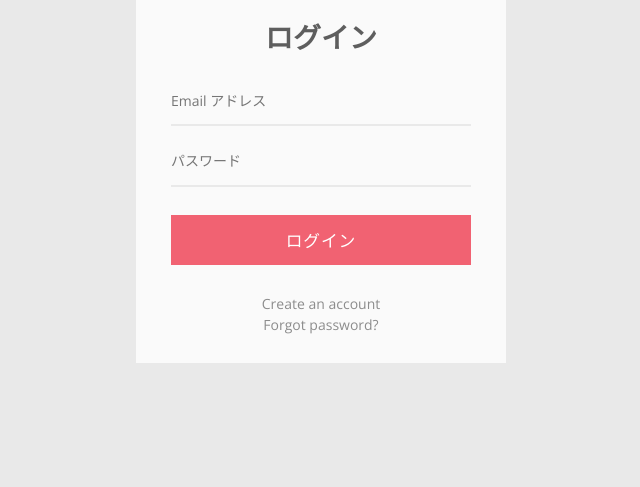
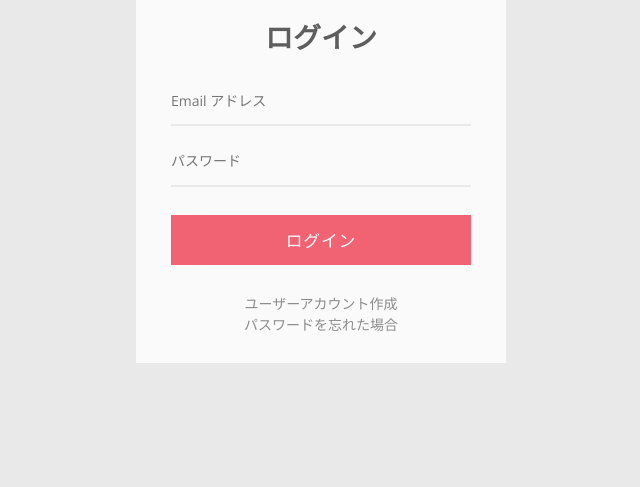
Before and after one commit to toyoko-creators/test-service, a PHP site: page /_index.php in a window 1280 px wide. Shown: the part 43-530 px from the top of the page, without its empty margins (319-959 px from the left). Run offline with PHP 8.4, Linux system fonts and the light colour scheme; some libraries are stand-ins or nearby versions.

Commit message:
日本語表記へ変更

```diff
--- a/_index.php
+++ b/_index.php
@@ -38,8 +38,8 @@
     </div>
   </form>
   <div class="form-footer">
-    <p><a href="#">Create an account</a></p>
-    <p><a href="#">Forgot password?</a></p>
+    <p><a href="#">ユーザーアカウント作成</a></p>
+    <p><a href="#">パスワードを忘れた場合</a></p>
   </div>
 </div>
 </body>
```
